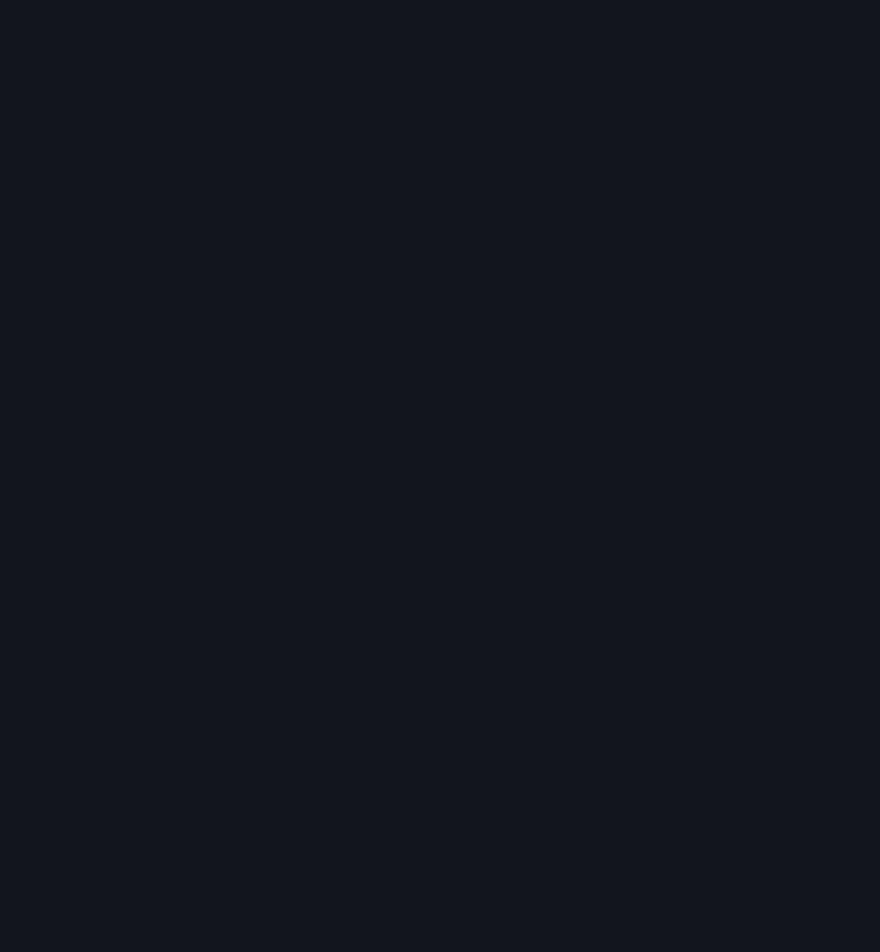
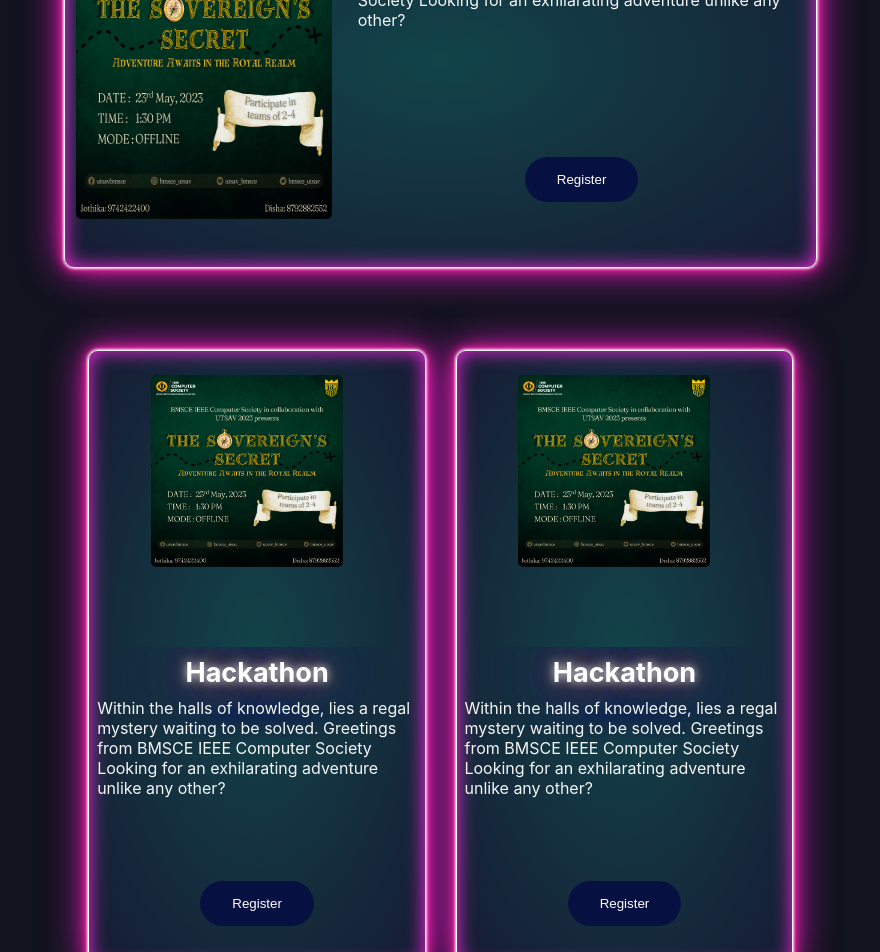
Before and after one commit to JP3ra/test-cyberweek, a React (Create React App) app: page / in a window 1280 px wide. Shown: the part 1080-2032 px from the top of the page, without its empty margins (212-1092 px from the left). Before the commit the page ends 800 px from the top, so only its background shows below. Built offline with nearby package versions, Linux system fonts and the light colour scheme; a web font is replaced by a local one.

Commit message:
added events

```diff
--- a/package.json
+++ b/package.json
@@ -8,7 +8,7 @@
     "@testing-library/user-event": "^13.5.0",
     "react": "^18.2.0",
     "react-dom": "^18.2.0",
-    "react-scripts": "5.0.1",
+    "react-scripts": "^5.0.1",
     "web-vitals": "^2.1.4"
   },
   "scripts": {
--- a/src/App.js
+++ b/src/App.js
@@ -1,11 +1,12 @@
-import logo from './logo.svg';
+
 import './App.css';
 import Landing from './components/landing/Landing';
-
+import Events from './components/events/Events';
 function App() {
   return (
 <>
 <Landing />
+<Events />
 </>
   );
 }
--- /dev/null
+++ b/src/components/events/Events.css
@@ -0,0 +1,218 @@
+html, body {
+    background: #11131E;
+    height: 100%;
+    width: 100%;
+  }
+
+  .event {
+    position: relative;
+    background: #11131E;
+    background-size: 400% 400%;
+    background-position: 100% 100%;
+    height: 180vh;
+    width: 100%;
+    box-sizing: border-box;
+    padding-bottom: calc(var(--gap) * 2);
+    overflow: hidden;
+    /* animation: bg-animation 20s alternate infinite; */
+  }
+
+  .flex-container{
+
+    margin: 10vh 20vw 0vh 20vw;
+    width: 60vw;
+    height: 150vh;
+    display: flex;
+    flex-flow: row wrap;
+    align-items: center;
+    justify-content: center;
+    padding: 1%;
+  }
+
+  .item1{
+    width: 60vw;
+    height: 50vh;
+    display: flex;
+    flex-flow: column wrap;
+    align-items: center;
+    justify-content: center;
+    padding: 1%;
+    margin: 1%;
+  }
+
+  .flex-item{
+    background: radial-gradient(#12444a, #161B33);
+    color: whitesmoke;
+    border: #f1f3f4 solid 1.5px;
+    border-radius: 10px;
+    box-shadow: 0 0 .2rem #fff,
+            0 0 .2rem #fff,
+            0 0 0.9rem #ef248a,
+            0 0 0.5rem #fe13c7,
+            0 0 2.6rem #f31bd9,
+            inset 0 0 1.2rem #f32adf;
+  }
+
+  .flex-image{
+    height: 40vh;
+    width: 20vw;
+    margin-right: 20px;
+  }
+  .flex-desc{
+    width: 35vw;
+    min-height: 30vh;
+    overflow: hidden;
+    text-overflow: ellipsis;
+    word-wrap: break-word;
+    /* white-space: nowrap; */
+  }
+  .flex-button{
+    height: 10vh;
+    width: 35vw;
+    display: flex;
+    justify-content: center;
+    align-items: center;
+  }
+
+  img{
+    width: 100%;
+    height: 100%;
+    border-radius: 5px;
+  }
+
+
+  .item2{
+    width: 25vw;
+    height: 75vh;
+    display: flex;
+    flex-flow: row wrap;
+    align-items: center;
+    justify-content: center;
+    padding: 1%;
+    margin: 15px;
+  }
+
+  .textglow {
+    margin: 0;
+    padding: 9px;
+    font-size: 27px;
+    color: #ffffff;
+    text-align: center;
+    -webkit-animation: glow 1s ease-in-out infinite alternate;
+    -moz-animation: glow 1s ease-in-out infinite alternate;
+    animation: glow 3s ease-in-out infinite alternate;
+  }
+
+  @keyframes glow {
+    from {
+      text-shadow: 0 0 10px #eeeeee, 0 0 20px #513838, 0 0 30px #483636, 0 0 40px #3e2c2c,
+                   0 0 50px #9554b3, 0 0 60px #9554b3, 0 0 70px #9554b3;
+    }
+    to {
+      text-shadow: 0 0 20px #eeeeee, 0 0 30px #ff4da6, 0 0 40px #ff4da6, 0 0 50px #ff4da6,
+                   0 0 60px #ff4da6, 0 0 70px #ff4da6, 0 0 80px #ff4da6;
+    }
+  }
+
+
+  .button {
+    position: relative;
+    overflow: hidden;
+    height: 2.8rem;
+    padding: 0 2rem;
+    border-radius: 1.5rem;
+    background: #071141;
+    background-size: 400%;
+    color: #fff;
+    border: none;
+  }
+
+  .button:hover::before {
+    transform: scaleX(1);
+  }
+
+  .button-content {
+    position: relative;
+    z-index: 1;
+  }
+
+  .button::before {
+    content: '';
+    position: absolute;
+    top: 0;
+    left: 0;
+    transform: scaleX(0);
+    transform-origin: 0 50%;
+    width: 100%;
+    height: inherit;
+    border-radius: inherit;
+    background: linear-gradient(
+      82.3deg,
+      #ff69bc 12.8%,
+      #f85263 94.3%
+    );
+    transition: all 0.475s;
+  }
+
+  .row1{
+    height: 30vh;
+    width: 15vw;
+  }
+
+  .row2{
+    width: 34vw;
+    min-height: 23vh;
+    overflow: hidden;
+    text-overflow: ellipsis;
+    word-wrap: break-word;
+  }
+
+  @media screen and (max-width: 1135px) {
+    .item2{
+      width: 60vw;
+    height: 50vh;
+    display: flex;
+    flex-flow: column wrap;
+    justify-content: center;
+    padding: 1%;
+    margin: 1%;
+    }
+    .row1{
+      height: 40vh;
+      width: 20vw;
+    }
+  }
+
+  @media screen and (max-width: 580px) {
+    .item1{
+      width: 60vw;
+      height: 65vh;
+
+    }
+    .item2{
+      width: 60vw;
+      height: 65vh;
+
+    }
+    .flex-image{
+      height: 30vh;
+      width: 15vw;
+      margin-right: 20px;
+    }
+    .flex-desc{
+      width: 35vw;
+      min-height: 30vh;
+
+    }
+    .flex-button{
+      height: 10vh;
+      width: 35vw;
+
+    }
+    .row1{
+      background-color: #483636;
+      height: 30vh;
+      width: 15vw;
+    }
+
+  }
--- /dev/null
+++ b/src/components/events/Events.js
@@ -0,0 +1,58 @@
+import img1 from './images/img1.jpeg'
+import React from 'react'
+import './Events.css'
+function events() {
+  return (
+    <div className='event'>
+     <div className="flex-container">
+
+          <div className='flex-item item1'>
+            <div className='flex-image'><img src={img1} alt='not available'/></div>
+            <div className='flex-desc'>
+              <h2 className='textglow'>Hackathon</h2>
+              Within the halls of knowledge, lies a regal mystery waiting to be solved.
+                Greetings from BMSCE IEEE Computer Society
+                Looking for an exhilarating adventure unlike any other?
+
+            </div>
+            <div className='flex-button'>
+              <button class="button"><span class="button-content">Register </span></button>
+            </div>
+          </div>
+
+
+          <div className='flex-item item2'>
+            <div className='flex-image row1'><div className='image'><img src={img1} alt='not available'/></div></div>
+            <div className='flex-desc row2'>
+              <h2 className='textglow'>Hackathon</h2>
+              Within the halls of knowledge, lies a regal mystery waiting to be solved.
+                Greetings from BMSCE IEEE Computer Society
+                Looking for an exhilarating adventure unlike any other?
+
+            </div>
+            <div className='flex-button row3'>
+              <button class="button"><span class="button-content">Register </span></button>
+            </div>
+          </div>
+
+          <div className='flex-item item2'>
+            <div className='flex-image row1'><div className='image'><img src={img1} alt='not available'/></div></div>
+            <div className='flex-desc row2'>
+              <h2 className='textglow'>Hackathon</h2>
+              Within the halls of knowledge, lies a regal mystery waiting to be solved.
+                Greetings from BMSCE IEEE Computer Society
+                Looking for an exhilarating adventure unlike any other?
+
+            </div>
+            <div className='flex-button row3'>
+              <button class="button"><span class="button-content">Register </span></button>
+            </div>
+          </div>
+
+
+      </div>
+    </div>
+  )
+}
+
+export default events
--- a/src/components/landing/Landing.js
+++ b/src/components/landing/Landing.js
@@ -26,7 +26,7 @@
 const createTriangleSet = (index, column, row) => {
   let el = document.createElement("div");
   el.classList.add("triangle-set");
-	if (row % 2 == 0) el.classList.add("triangle-set--offset");
+	if (row % 2 === 0) el.classList.add("triangle-set--offset");
 
   container.appendChild(el);
 }
```
Also changed, not shown: src/components/events/images/img1.jpeg (added), 1 other file (tests, documents, lock files or other folders).
